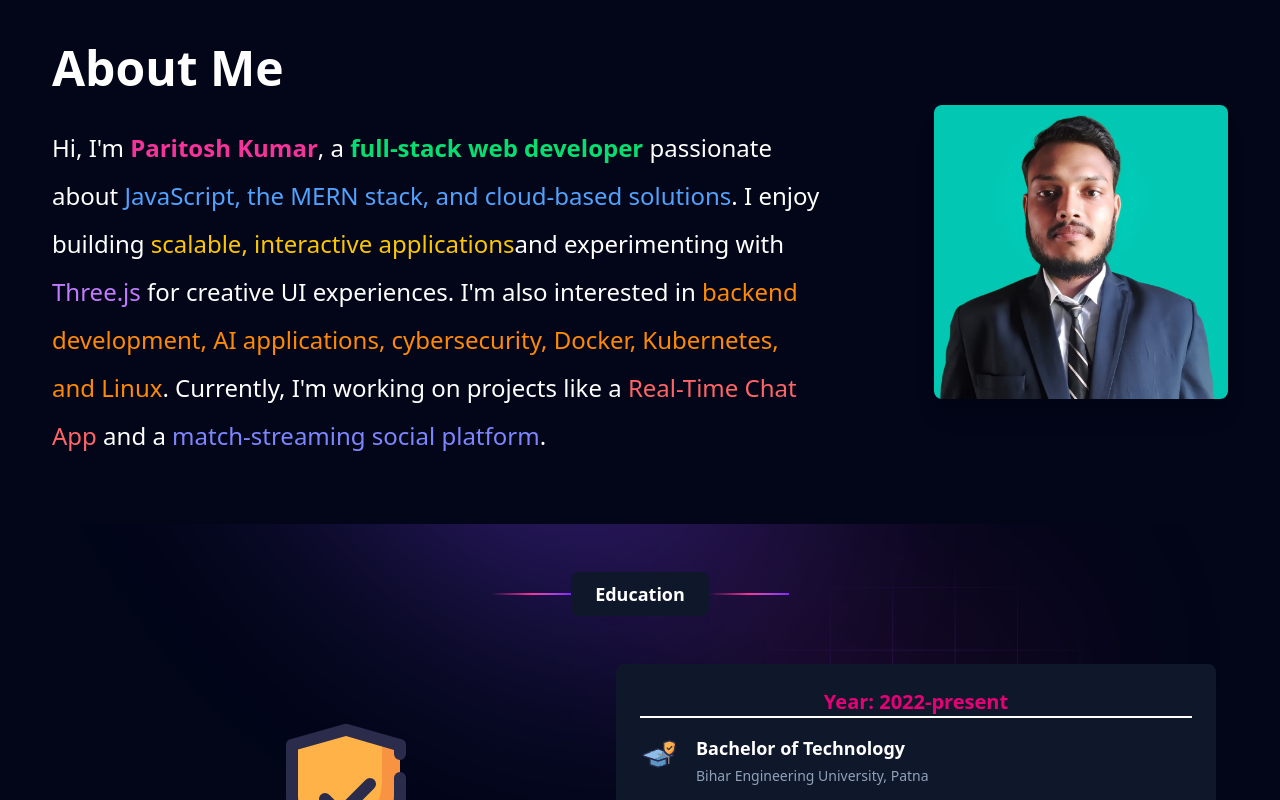
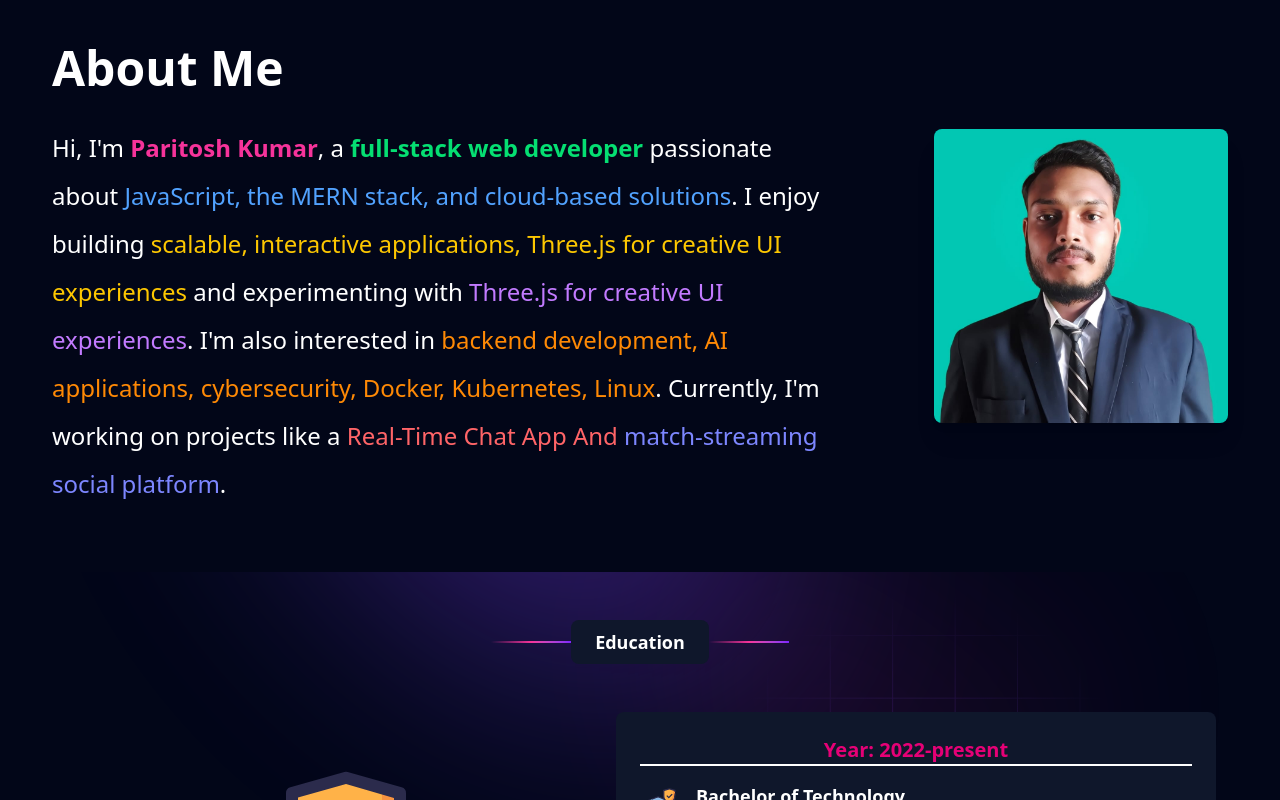
Before and after one commit to paritoshkumar196/My-Portfolio, a React (Vite) app: page / in a window 1280 px wide. Shown: the part 820-1620 px from the top of the page. Built offline with nearby package versions, Linux system fonts and the light colour scheme.

Commit message:
updates made to centalised Data

```diff
--- /dev/null
+++ b/src/Data/EducationData.js
@@ -0,0 +1,7 @@
+
+const educationData = [
+    { year: '2022-present', course: 'Bachelor of Technology', Uname: 'Bihar Engineering University, Patna' },
+    { year: '2021-2022', course: 'Intermediate Science', Uname: 'S.N.S.Y College, Purnea' },
+    { year: '2019-2020', course: 'Matriculation', Uname: 'Bright Career School, Purnea' },
+  ]
+  export default educationData;
--- a/src/Data/UserData.js
+++ b/src/Data/UserData.js
@@ -1,3 +1,5 @@
+  import Myimage from '../assets/Paritoshkumar.jpeg'
+
   const PersonalData={
     name:'Paritosh Kumar',
     designation:'Software Developer',
@@ -6,6 +8,10 @@
     linkedin:'https://www.linkedin.com/in/paritosh-kumar-a07766287/',
     twitter:'',
     email:'paritoshkumar196@gmail.com',
-    resume:'ParitoshResume.pdf'
+    resume:'ParitoshResume.pdf',
+    image: Myimage,
+    Location:'Bihar,India',
+    GithubRepositoryLink:'https://github.com/paritoshkumar196/My-Portfolio.git',
+    WebsiteLive:'https://paritoshkumar196.github.io/My-Portfolio/'
 }
 export default PersonalData;
--- /dev/null
+++ b/src/Data/aboutData.js
@@ -0,0 +1,24 @@
+const aboutData = {
+    intro: "Hi, I'm",
+    name: "Paritosh Kumar",
+    profession: "full-stack web developer",
+    passion: "JavaScript, the MERN stack, and cloud-based solutions",
+    interests: [
+      "scalable, interactive applications",
+      "Three.js for creative UI experiences",
+    ],
+    exploring: [
+      "backend development",
+      "AI applications",
+      "cybersecurity",
+      "Docker",
+      "Kubernetes",
+      "Linux",
+    ],
+    projects: [
+      { name: "Real-Time Chat App And ", color: "text-red-400" },
+      { name: "match-streaming social platform", color: "text-indigo-400" },
+    ],
+  };
+
+  export default aboutData;
--- a/src/Pages/About.jsx
+++ b/src/Pages/About.jsx
@@ -1,7 +1,6 @@
 import React from 'react'
-import myImages from '../assets/Paritoshkumar.jpeg'
 import UserData from '../Data/UserData'
-
+import aboutData from '../Data/aboutData'
 function About() {
   return (
     <div className=' bg-slate-950 py-8 md:py-12 lg:py-16 h-fit'>
@@ -12,26 +11,34 @@ function About() {
             <h1 className='text-3xl sm:text-4xl lg:text-5xl font-bold text-white mb-6 md:mb-8'>
               About Me
             </h1>
-            <div className='max-w-3xl'>
-              <p className='text-white text-lg md:text-xl lg:text-2xl leading-relaxed md:leading-loose'>
-                Hi, I'm <span className='text-pink-500 font-semibold'>{UserData.name}</span>, a
-                <span className='text-green-400 font-semibold'> full-stack web developer</span> passionate about
-                <span className='text-blue-400'> JavaScript, the MERN stack, and cloud-based solutions</span>.
-                I enjoy building <span className='text-yellow-400'>scalable, interactive applications</span>
-                and experimenting with <span className='text-purple-400'>Three.js</span> for creative UI experiences.
+            <div className="max-w-3xl">
+      <p className="text-white text-lg md:text-xl lg:text-2xl leading-relaxed md:leading-loose">
+        {aboutData.intro}{" "}
+        <span className="text-pink-500 font-semibold">{aboutData.name}</span>, a{" "}
+        <span className="text-green-400 font-semibold">{aboutData.profession}</span>{" "}
+        passionate about{" "}
+        <span className="text-blue-400">{aboutData.passion}</span>. I enjoy building{" "}
+        <span className="text-yellow-400">{aboutData.interests.join(", ")}</span>{" "}
+        and experimenting with{" "}
+        <span className="text-purple-400">{aboutData.interests[1]}</span>.
 
-                I'm also interested in <span className='text-orange-400'>backend development, AI applications,
-                cybersecurity, Docker, Kubernetes, and Linux</span>. Currently, I'm working on projects like a
-                <span className='text-red-400'> Real-Time Chat App</span> and a
-                <span className='text-indigo-400'> match-streaming social platform</span>.
-              </p>
-            </div>
+        I'm also interested in{" "}
+        <span className="text-orange-400">{aboutData.exploring.join(", ")}</span>.{" "}
+        Currently, I'm working on projects like a {" "}
+        {aboutData.projects.map((project, index) => (
+          <span key={index} className={project.color}>
+            {project.name}
+          </span>
+        ))}
+        .
+      </p>
+    </div>
           </div>
 
           {/* Image */}
           <div className='w-full md:w-1/3 lg:w-1/4 mt-8 md:mt-0'>
             <img
-              src={myImages}
+              src={UserData.image}
               alt="Paritosh Kumar"
               className='w-full h-auto rounded-lg shadow-xl
                         transform transition duration-500
--- a/src/Pages/Contact.jsx
+++ b/src/Pages/Contact.jsx
@@ -7,22 +7,22 @@ const Contact = () => {
   const socialLinks = [
     {
       icon: <FaLinkedin className="w-6 h-6 sm:w-8 sm:h-8" />,
-      url: 'https://www.linkedin.com/in/paritosh-kumar-a07766287/',
+      url: UserData.linkedin,
       name: 'LinkedIn'
     },
     {
       icon: <FaGithub className="w-6 h-6 sm:w-8 sm:h-8 " />,
-      url: 'https://github.com/paritoshkumar196',
+      url: UserData.github,
       name: 'GitHub'
     },
     {
       icon: <FaInstagram className="w-6 h-6 sm:w-8 sm:h-8 " />,
-      url: 'https://www.instagram.com/itsparitoshkushwaha?igsh=dWV2bWRyZDU0NXZ1',
+      url: UserData.instagram,
       name: 'Instagram'
     },
     {
       icon: <FaEnvelope className="w-6 h-6 sm:w-8 sm:h-8" />,
-      url: 'mailto:paritoshkumar12212@gmail.com">',
+      url:`mailto:${UserData.email}`,
       name: 'Email'
     }
   ];
@@ -48,12 +48,12 @@ const Contact = () => {
               <div className="flex flex-col sm:flex-row items-start sm:items-center gap-2">
                 <span className="text-gray-400 min-w-[80px]">Email:</span>
                 <a href="mailto:paritoshkumar12212@gmail.com" className="text-white hover:text-pink-600 transition-colors break-all">
-                 paritoshkumar12212@gmail.com
+                 {UserData.email}
                 </a>
               </div>
               <div className="flex flex-col sm:flex-row items-start sm:items-center gap-2">
                 <span className="text-gray-400 min-w-[80px]">Location:</span>
-                <span className="text-white">Bihar,India</span>
+                <span className="text-white">{UserData.Location}</span>
               </div>
             </div>
           </div>
--- a/src/Pages/Education.jsx
+++ b/src/Pages/Education.jsx
@@ -1,13 +1,8 @@
 import React from 'react'
 import Eimage from '../assets/icons/blur-23.svg'
 import '../App.css';
-
+import educationData from '../Data/EducationData';
 function Education() {
-  const educationData = [
-    { year: '2022-present', course: 'Bachelor of Technology', Uname: 'Bihar Engineering University, Patna' },
-    { year: '2021-2022', course: 'Intermediate Science', Uname: 'S.N.S.Y College, Purnea' },
-    { year: '2019-2020', course: 'Matriculation', Uname: 'Bright Career School, Purnea' },
-  ]
   const bgStyle = {
     backgroundImage: `url(${import.meta.env.BASE_URL}hero.svg)`,
     backgroundSize: "cover",
--- a/src/Pages/Footer.jsx
+++ b/src/Pages/Footer.jsx
@@ -2,6 +2,7 @@ import React from 'react';
 import { FaGithub, FaLinkedin, FaTwitter, FaInstagram, FaHeart } from 'react-icons/fa';
 import { Link } from 'react-scroll';
 import sections from '../Section/sections';
+import UserData from '../Data/UserData'
 
 
 const Footer = () => {
@@ -12,22 +13,22 @@ const Footer = () => {
   const socialLinks = [
     {
       icon: <FaLinkedin className="w-6 h-6 sm:w-8 sm:h-8" />,
-      url: 'https://www.linkedin.com/in/paritosh-kumar-a07766287/',
+      url: UserData.linkedin,
       name: 'LinkedIn'
     },
     {
       icon: <FaGithub className="w-6 h-6 sm:w-8 sm:h-8 " />,
-      url: 'https://github.com/paritoshkumar196',
+      url: UserData.github,
       name: 'GitHub'
     },
     {
       icon: <FaInstagram className="w-6 h-6 sm:w-8 sm:h-8 " />,
-      url: 'https://www.instagram.com/itsparitoshkushwaha?igsh=dWV2bWRyZDU0NXZ1',
+      url: UserData.instagram,
       name: 'Instagram'
     },
     {
       icon: <FaTwitter className="w-6 h-6 sm:w-8 sm:h-8" />,
-      url: 'https://twitter.com/yourhandle',
+      url: '#',
       name: 'Twitter'
     },
   ];
@@ -83,9 +84,9 @@ const Footer = () => {
           <div className="space-y-4">
             <h4 className="text-lg font-semibold text-white">Get in Touch</h4>
             <div className="space-y-2 text-lg">
-              <p>Bihar, India</p>
+              <p>{UserData.Location}</p>
               <a href="mailto:paritoshkumar12212@gmail.com" className="block hover:text-pink-600">
-            paritoshkumar12212@gmail.com
+           {UserData.email}
               </a>
 
             </div>
@@ -114,11 +115,11 @@ const Footer = () => {
         {/* Copyright */}
         <div className="border-t border-slate-800 py-6 text-center text-xl">
           <p>
-            © {new Date().getFullYear()} ParitoshKumar. Made with <FaHeart className="inline text-pink-600" /> in India
+            © {new Date().getFullYear()} {UserData.name}. Made with <FaHeart className="inline text-pink-600" /> in India
           </p>
           <p className="mt-1">
             Open source on <a
-              href="https://github.com/paritoshkumar196/My-Portfolio.git"
+              href={UserData.GithubRepositoryLink}
               className="text-pink-600 hover:underline"
             >
               GitHub
```
Also changed, not shown: portfolio.txt (added), 1 other file (tests, documents, lock files or other folders).
